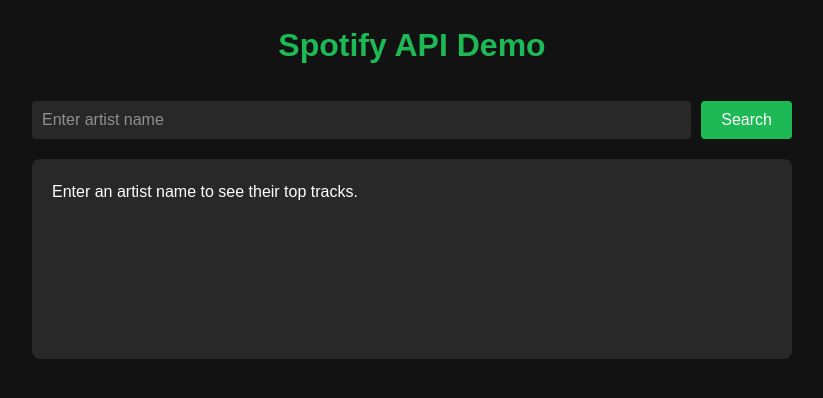
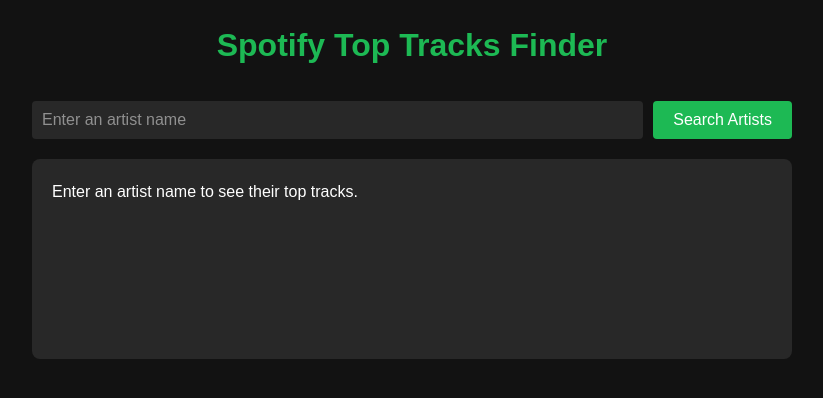
Before and after one commit to j-taggart/spotify-api-demo, a website: page public/index.html in a window 1280 px wide. Shown: the whole page, without its empty margins (228-1051 px from the left). Drawn offline with Linux system fonts and the light colour scheme.

Commit message:
Update UI text and improve user feedback

```diff
--- a/public/index.html
+++ b/public/index.html
@@ -3,15 +3,15 @@
 <head>
     <meta charset="UTF-8">
     <meta name="viewport" content="width=device-width, initial-scale=1.0">
-    <title>Spotify API Demo</title>
+    <title>Spotify Top Tracks Finder</title>
     <link rel="stylesheet" href="styles.css">
 </head>
 <body>
     <div class="container">
-        <h1>Spotify API Demo</h1>
+        <h1>Spotify Top Tracks Finder</h1>
         <div class="search-container">
-            <input type="text" id="artist-input" placeholder="Enter artist name">
-            <button id="search-button">Search</button>
+            <input type="text" id="artist-input" placeholder="Enter an artist name">
+            <button id="search-button">Search Artists</button>
             <button id="random-hits-button" class="hidden">Get Random Hits</button>
         </div>
         <div id="result-container">
--- a/public/script.js
+++ b/public/script.js
@@ -95,7 +95,8 @@
             html += '<div class="error">Error loading top tracks.</div>';
         }
     } else {
-        // If no exact match, show all results
+        // If no exact match, show message and all results
+        html += '<div class="error">No exact match found. Did you mean one of these artists? Please check the spelling and try again.</div>';
         artists.forEach(artist => {
             html += `
                 <div class="artist-item">
--- a/script.js
+++ b/script.js
@@ -184,7 +184,8 @@
             html += '<div class="error">Error loading top tracks.</div>';
         }
     } else {
-        // If no exact match, show all results
+        // If no exact match, show message and all results
+        html += '<div class="error">No exact match found. Did you mean one of these artists? Please check the spelling and try again.</div>';
         artists.forEach(artist => {
             html += `
                 <div class="artist-item">
```
Also changed, not shown: index.html (+4 -4 lines).
